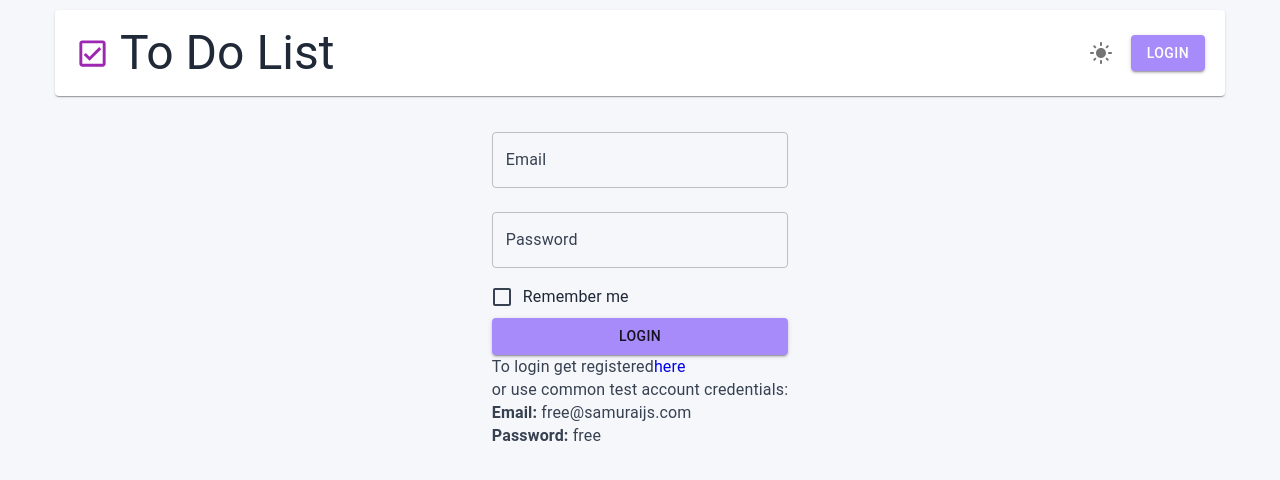
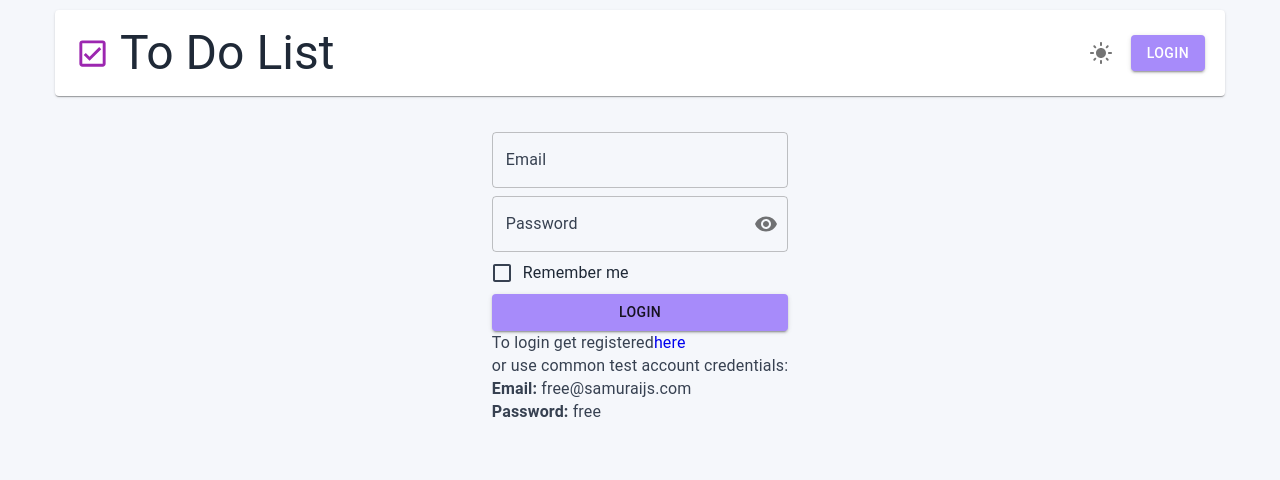
Before and after one commit to vlad615/Notes2.0, a React (Vite) app: page /login in a window 1280 px wide. Shown: the top 480 px of the page. Built offline with nearby package versions, Linux system fonts and the light colour scheme; no server answers.

Commit message:
add password visibility

```diff
--- a/src/features/auth/ui/Login/Login.tsx
+++ b/src/features/auth/ui/Login/Login.tsx
@@ -4,7 +4,9 @@ import { ResultCode } from '@/commun/enums'
 import { useAppDispatch, useAppSelector } from '@/commun/hooks'
 import { Path } from '@/commun/instance'
 import { zodResolver } from '@hookform/resolvers/zod'
-import { Box } from '@mui/material'
+import { Box, IconButton, InputAdornment, InputLabel, OutlinedInput } from '@mui/material'
+import Visibility from '@mui/icons-material/Visibility';
+import VisibilityOff from '@mui/icons-material/VisibilityOff';
 import Button from '@mui/material/Button'
 import Checkbox from '@mui/material/Checkbox'
 import FormControl from '@mui/material/FormControl'
@@ -17,11 +19,15 @@ import { Navigate } from 'react-router'
 import { useLoginMutation } from '../../api/authApi'
 import { loginSchema, type LoginInputs } from '../../lib'
 import s from './Login.module.css'
+import { useState } from 'react'
 
 export const Login = () => {
     const dispatch = useAppDispatch()
     const isLogged = useAppSelector(selectIsLoggedIn)
     const [login] = useLoginMutation()
+    const [showPassword, setShowPassword] = useState(false);
+
+    const handleClickShowPassword = () => setShowPassword((show) => !show);
 
     const {
         handleSubmit,
@@ -54,9 +60,29 @@ export const Login = () => {
                                 <TextField {...field} type='email' label='Email' margin='normal'
                                     error={!!errors.email} helperText={errors.email?.message} />}
                             />
-                            <Controller name='password' control={control} render={({ field }) =>
-                                <TextField {...field} type='password' label='Password' margin='normal'
-                                    error={!!errors.password} helperText={errors.password?.message} />} />
+                            <Controller name='password' control={control} render={({ field }) => (
+                                <FormControl variant="outlined" error={!!errors.password} fullWidth>
+                                    <InputLabel htmlFor="password-input">Password</InputLabel>
+
+                                    <OutlinedInput
+                                        {...field}
+                                        id="password-input"
+                                        type={showPassword ? 'text' : 'password'}
+                                        label="Пароль"
+                                        endAdornment={
+                                            <InputAdornment position="end">
+                                                <IconButton
+                                                    onClick={handleClickShowPassword}
+                                                    edge="end"
+                                                >
+                                                    {showPassword ? <VisibilityOff /> : <Visibility />}
+                                                </IconButton>
+                                            </InputAdornment>
+                                        }
+                                    />
+                                </FormControl>
+                            )} />
+
                             <FormControlLabel label="Remember me" control={
                                 <Controller name="rememberMe" control={control} render={({ field }) =>
                                     <Checkbox onChange={(e) => field.onChange(e.target.checked)} checked={field.value} />}
```
